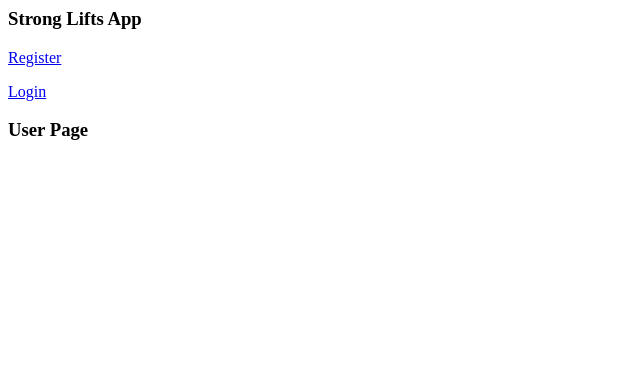
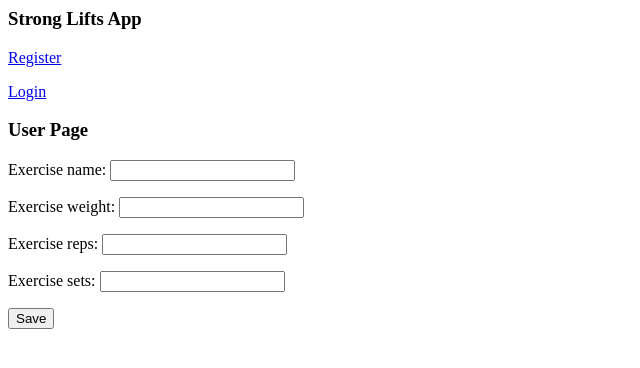
Before and after one commit to erictempleton1/strength_app, a Django app: a page that uses strong_lifts/templates/strong_lifts/user_page.html in a window 1280 px wide. Shown: the top 368 px of the page, without its empty margins (0-640 px from the left). Run offline with Django 3.2, Linux system fonts and the light colour scheme; parts of the project's set-up code (start-up, migrations or seed data) failed here and were passed over.

Commit message:
adding basic form for workout

```diff
--- a/strong_lifts/forms.py
+++ b/strong_lifts/forms.py
@@ -1,4 +1,5 @@
 from django import forms
+from models import StrongLifts
 from django.contrib.auth.models import User
 
 
@@ -15,3 +16,14 @@ class RegisterForm(forms.ModelForm):
 class LoginForm(forms.Form):
     username = forms.CharField(required=True)
     password = forms.CharField(widget=forms.PasswordInput(), required=True)
+
+
+class StrongLiftsForm(forms.ModelForm):
+    exercise_name = forms.CharField(required=True)
+    exercise_weight = forms.IntegerField(required=True)
+    exercise_reps = forms.IntegerField(required=True)
+    exercise_sets = forms.IntegerField(required=True)
+
+    class Meta:
+        model = StrongLifts
+        fields = ('exercise_name', 'exercise_weight', 'exercise_reps', 'exercise_reps')
--- a/strong_lifts/models.py
+++ b/strong_lifts/models.py
@@ -2,14 +2,13 @@ from __future__ import unicode_literals
 
 import datetime
 from django.db import models
-from django.utils import timezone
 
 
 class StrongLifts(models.Model):
     add_at = models.DateField(default=datetime.datetime.now)
     exercise_name = models.CharField(max_length=200)
-    exercise_set = models.IntegerField(default=0)
-    exercise_rep = models.IntegerField(default=0)
+    exercise_sets = models.IntegerField(default=0)
+    exercise_reps = models.IntegerField(default=0)
     exercise_weight = models.IntegerField(default=0)
 
     def __str__(self):
--- a/strong_lifts/templates/strong_lifts/user_page.html
+++ b/strong_lifts/templates/strong_lifts/user_page.html
@@ -6,4 +6,10 @@
 
 <h3>User Page</h3>
 
+<form action="" method="post">
+    {% csrf_token %}
+    {{ form.as_p }}
+  <input type="submit" value="Save" />
+</form>
+
 {% endblock %}
--- a/strong_lifts/views.py
+++ b/strong_lifts/views.py
@@ -1,16 +1,28 @@
-from django.shortcuts import render, render_to_response
-from django.contrib.auth.models import User
+from django.shortcuts import render
 from django.http import HttpResponseRedirect
 from django.contrib.auth import authenticate, login, logout
 
-from forms import RegisterForm, LoginForm
+from models import StrongLifts
+from forms import RegisterForm, LoginForm, StrongLiftsForm
 
 
 def index(request):
     return render(request, 'strong_lifts/index.html')
 
 def user_page(request, username):
-    return render(request, 'strong_lifts/user_page.html')
+    if request.method == 'POST':
+        form = StrongLiftsForm(request.POST)
+        if form.is_valid():
+            exercise_name = form.cleaned_data['exercise_name']
+            exercise_sets = form.cleaned_data['exercise_sets']
+            exercise_reps = form.cleaned_data['exercise_reps']
+            exercise_weight = form.cleaned_data['exercise_weight']
+
+            # todo add save logic here
+            return HttpResponseRedirect('/stronglifts')
+    else:
+        form = StrongLiftsForm()
+    return render(request, 'strong_lifts/user_page.html', {'form': form})
 
 def register_user(request):
     if request.method == 'POST':
```
